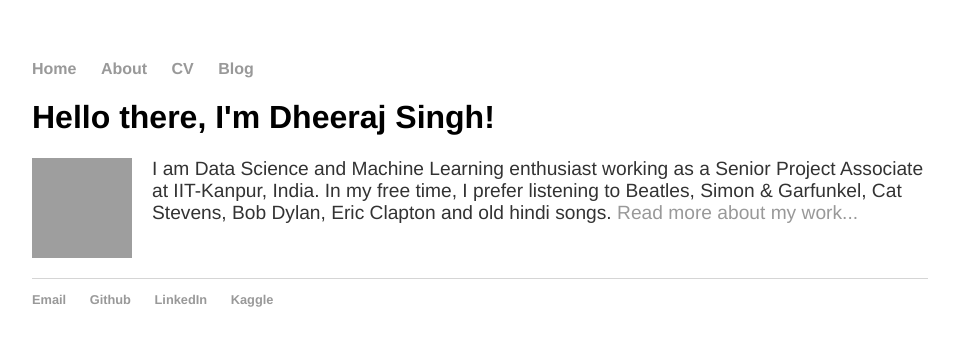
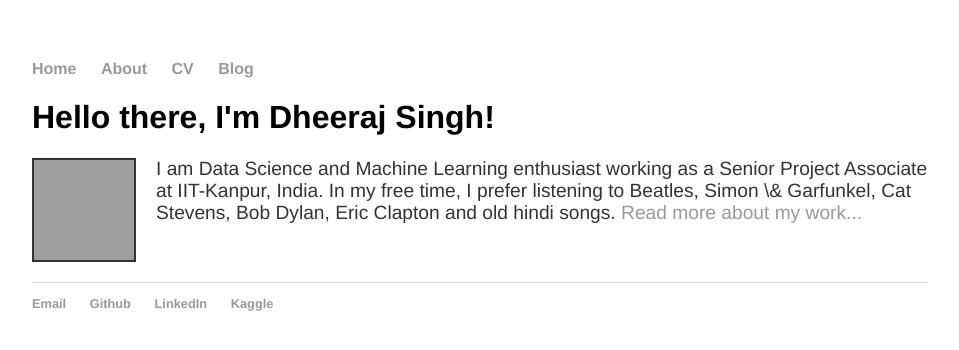
Before and after one commit to Dheeraj2444/Dheeraj2444.github.io, a Jekyll site: the page built from index.html, in a window 1280 px wide, cut to the strip 0-350 px from the top of the page. Shown: the whole strip, without its empty margins (160-1119 px from the left). Built offline with Jekyll 4.4.1, drawn with Linux system fonts in a browser that asks for light colours; grey boxes are pictures that could not be loaded.

Commit message:
Update index.html

```diff
--- a/index.html
+++ b/index.html
@@ -4,7 +4,7 @@ title: Dheeraj Singh
 ---
 <div id="content">
 	<h1>Hello there, I'm Dheeraj Singh!</h1>
-	<p><img src="./images/DSC_0358.JPG" alt="Test Image"  width="100" height="100"/>
+	<p><img src="./images/DSC_0358.JPG" alt="Profile Image"  border="2px" width="100" height="100"/>
 	I am Data Science and Machine Learning enthusiast working as a Senior Project Associate at IIT-Kanpur, India. In my free time,
-	I prefer listening to Beatles, Simon & Garfunkel, Cat Stevens, Bob Dylan, Eric Clapton and old hindi songs. <a href="/about">Read more about my work...</a></p>
+	I prefer listening to Beatles, Simon \& Garfunkel, Cat Stevens, Bob Dylan, Eric Clapton and old hindi songs. <a href="/about">Read more about my work...</a></p>
 </div>
```
